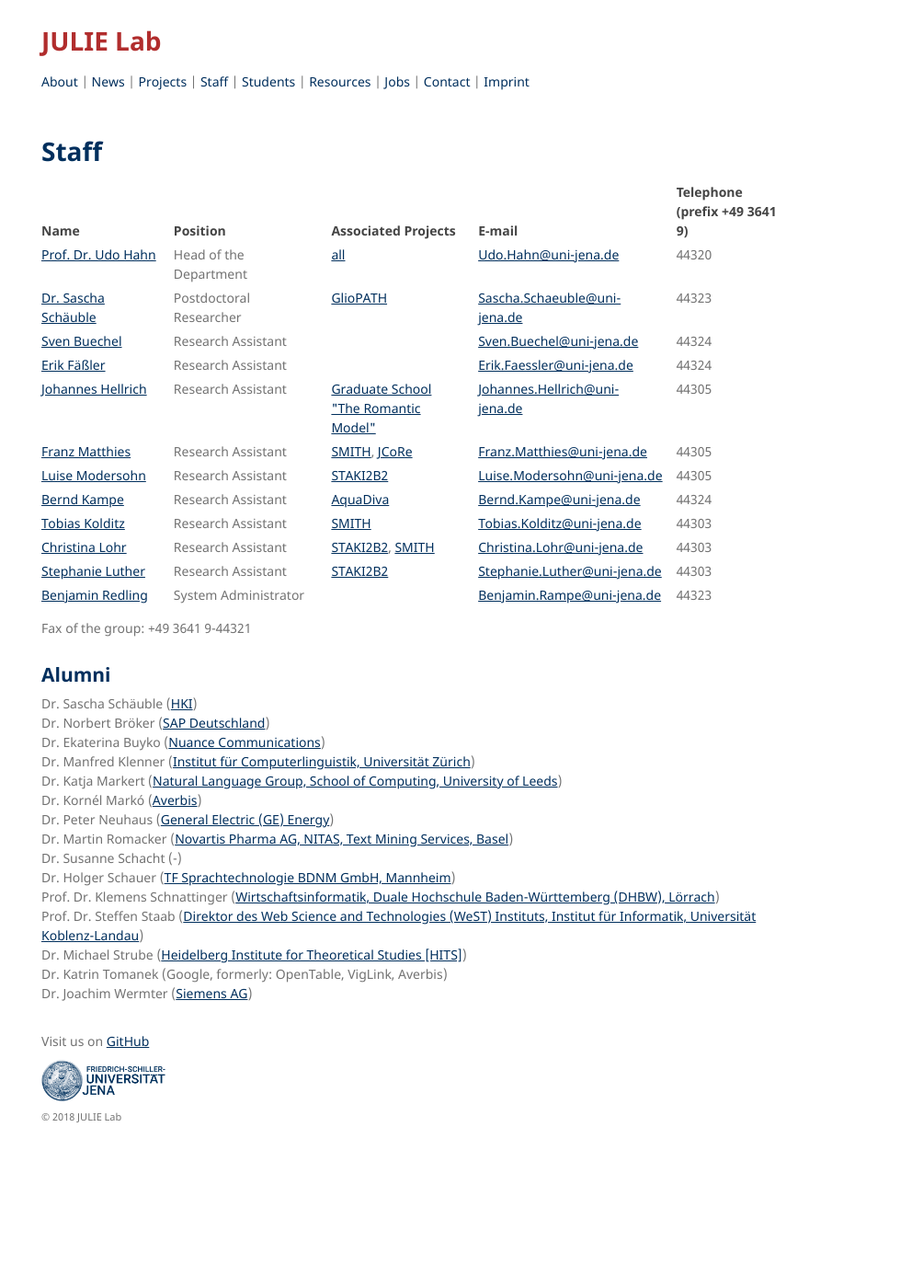
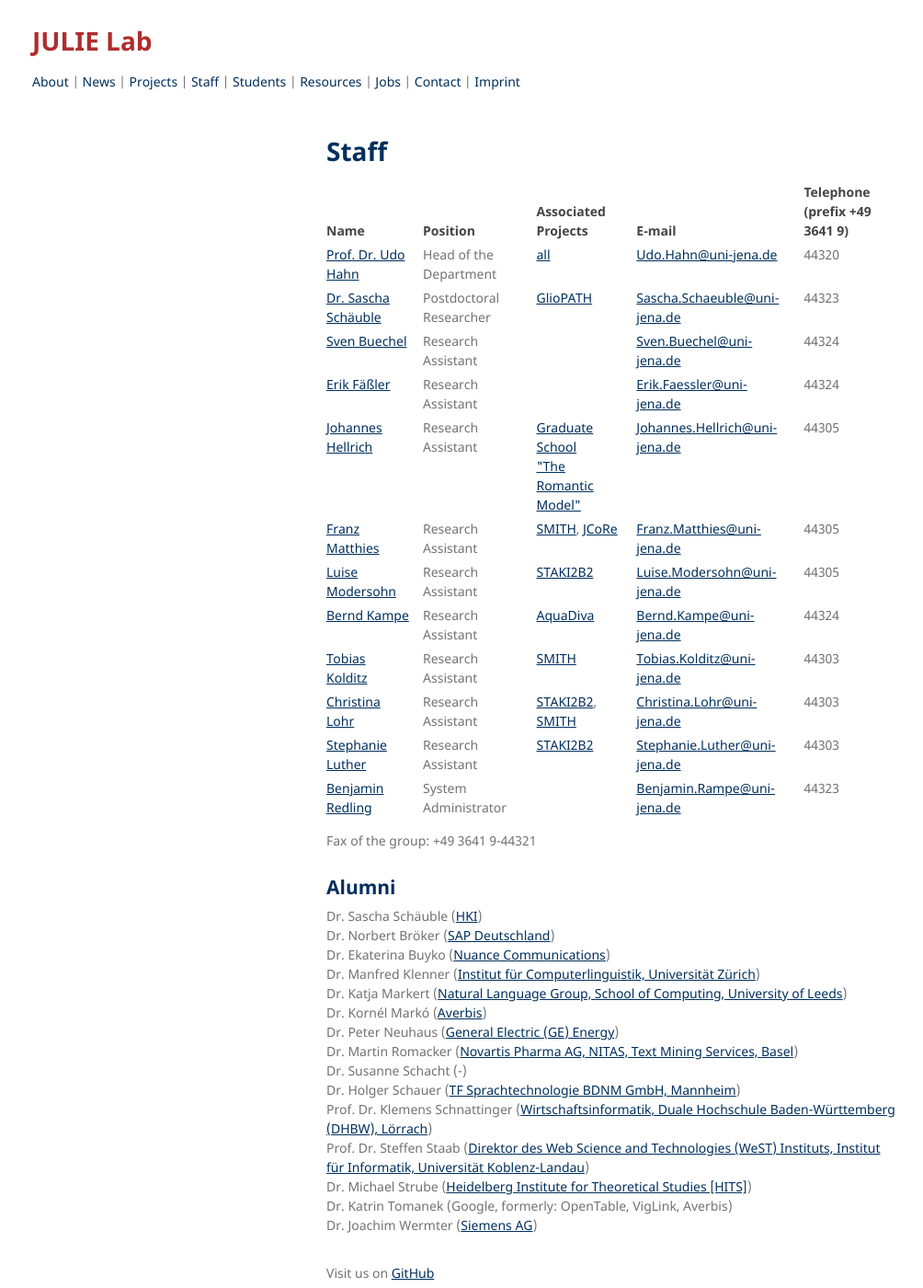
Before and after one commit to JULIELab/JULIELab.github.io, a Jekyll site: the page built from staff.md, in a window 1280 px wide and 1400 px high. Shown: the whole window at 92% size, without its empty margins (135-1139 px from the left). Built offline with Jekyll 4.4.1, drawn with Linux system fonts in a browser that asks for light colours; our own code applies the rules of GitHub Pages for plain Markdown files.

Commit message:
Update staff_tab.html

```diff
--- a/_layouts/staff_tab.html
+++ b/_layouts/staff_tab.html
@@ -21,7 +21,7 @@
     width: 100%;
   }
   .wrapper1 {
-    width:920px;
+    width:940px;
     margin:0 auto;
   }
   footer {
@@ -48,10 +48,9 @@
   }
   section {
     position:static;
-    float:left;
+    float:middle;
     top:20px;
     padding-top:90px;
-    width:90%;
     padding-bottom:20px;
   }
   pre, code {
```
